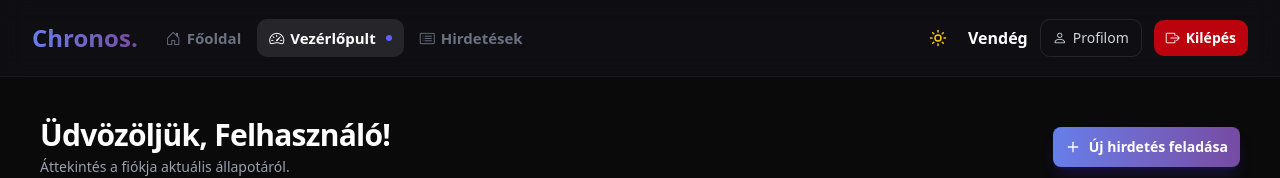
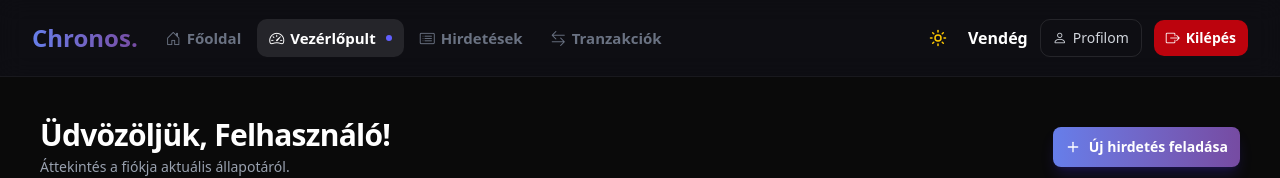
Before and after one commit to Soliver21/Chronos, a React (Vite) app in the folder frontend/: page /dashboard in a window 1280 px wide. Shown: the top 178 px of the page. Built offline with nearby package versions, Linux system fonts and the light colour scheme; no server answers.

Commit message:
Dashbar now has a new feature, a transaction link which instantly takes you to your transactions. dashbar now breaks to hamburger menu at xl (tailwind) size.

```diff
--- a/frontend/src/components/dashboard/Dashbar.tsx
+++ b/frontend/src/components/dashboard/Dashbar.tsx
@@ -12,7 +12,17 @@ const Dashbar = () => {
   const [open, setOpen] = useState(false);
   const isDark = theme === "dark";
 
-  const isActive = (path: string) => location.pathname === path;
+  // Query paramétert is kezelő aktív link ellenőrzés
+  const isActive = (path: string) => {
+    const [base, query] = path.split("?");
+    if (query) {
+      return location.pathname === base && location.search.includes(query);
+    }
+    return location.pathname === path;
+  };
+
+  // Profilom gomb külön: csak akkor aktív, ha /profile-on vagyunk ÉS nincs tab=transactions
+  const isProfileActive = location.pathname === "/profile" && !location.search.includes("tab=transactions");
 
   const navBg = isDark ? "bg-[#0f0f14]/90 border-white/5" : "bg-white/90 border-gray-200";
   const nameCls = isDark ? "text-white" : "text-gray-900";
@@ -61,16 +71,16 @@ const Dashbar = () => {
           >
             Chronos.
           </h2>
-          {/* lg-nál törjük mobilra (1024px) */}
-          <div className="hidden lg:flex items-center gap-1">
+          <div className="hidden xl:flex items-center gap-1">
             {navLink("/", "Főoldal", "bi-house-door")}
             {navLink("/dashboard", "Vezérlőpult", "bi-speedometer2")}
             {navLink("/listings", "Hirdetések", "bi-card-list")}
+            {navLink("/profile?tab=transactions", "Tranzakciók", "bi-arrow-left-right")}
           </div>
         </div>
 
         {/* Desktop jobb oldal */}
-        <div className="hidden lg:flex items-center gap-3">
+        <div className="hidden xl:flex items-center gap-3">
           <button
             onClick={toggleTheme}
             className={`w-9 h-9 cursor-pointer rounded-lg flex items-center justify-center transition-colors ${
@@ -89,13 +99,13 @@ const Dashbar = () => {
           <Link
             to="/profile"
             className={`flex items-center gap-1.5 px-3 py-2 rounded-lg border text-sm font-medium transition-colors ${
-              isActive("/profile")
+              isProfileActive
                 ? isDark ? "bg-white/10 border-white/20 text-white font-semibold" : "bg-gray-100 border-gray-300 text-gray-900 font-semibold"
                 : profileBtnCls
             }`}
           >
             <i className="bi bi-person" /> Profilom
-            {isActive("/profile") && <span className="w-1.5 h-1.5 rounded-full bg-indigo-500 inline-block" />}
+            {isProfileActive && <span className="w-1.5 h-1.5 rounded-full bg-indigo-500 inline-block" />}
           </Link>
 
           <button
@@ -106,9 +116,9 @@ const Dashbar = () => {
           </button>
         </div>
 
-        {/* Hamburger – lg alatt látható */}
+        {/* Hamburger */}
         <button
-          className="lg:hidden flex flex-col justify-center items-center w-9 h-9 gap-[5px] rounded-lg hover:bg-white/5 transition-colors"
+          className="xl:hidden flex flex-col justify-center items-center w-9 h-9 gap-[5px] rounded-lg hover:bg-white/5 transition-colors"
           onClick={() => setOpen(!open)}
           aria-label="Menü megnyitása"
         >
@@ -119,11 +129,12 @@ const Dashbar = () => {
       </div>
 
       {/* Mobil menü */}
-      <div className={`lg:hidden overflow-hidden transition-all duration-300 ease-in-out ${open ? "max-h-96" : "max-h-0"}`}>
+      <div className={`xl:hidden overflow-hidden transition-all duration-300 ease-in-out ${open ? "max-h-96" : "max-h-0"}`}>
         <div className={`border-t px-4 pb-4 space-y-1 ${mobileBg}`}>
           {mobileNavLink("/", "Főoldal", "bi-house-door")}
           {mobileNavLink("/dashboard", "Vezérlőpult", "bi-speedometer2")}
           {mobileNavLink("/listings", "Hirdetések", "bi-card-list")}
+          {mobileNavLink("/profile?tab=transactions", "Tranzakciók", "bi-arrow-left-right")}
 
           <div className="pt-2 border-t border-white/5">
             <div className="px-3 py-2 flex items-center gap-3">
--- a/frontend/src/pages/Dashboard.tsx
+++ b/frontend/src/pages/Dashboard.tsx
@@ -158,7 +158,7 @@ const Dashboard = () => {
                     );
                   })}
                   <div className={`px-5 py-3 border-t ${t.divider}`}>
-                    <button onClick={() => navigate("/profile")} className="text-xs text-indigo-400 hover:text-indigo-300 font-semibold flex items-center gap-1 transition-colors">
+                    <button onClick={() => navigate("/profile?tab=transactions")} className="text-xs text-indigo-400 hover:text-indigo-300 font-semibold flex items-center gap-1 transition-colors">
                       Összes megtekintése <ArrowUpRight size={12} />
                     </button>
                   </div>
```
Also changed, not shown: frontend/src/pages/Profile.tsx (+20 -15 lines).
